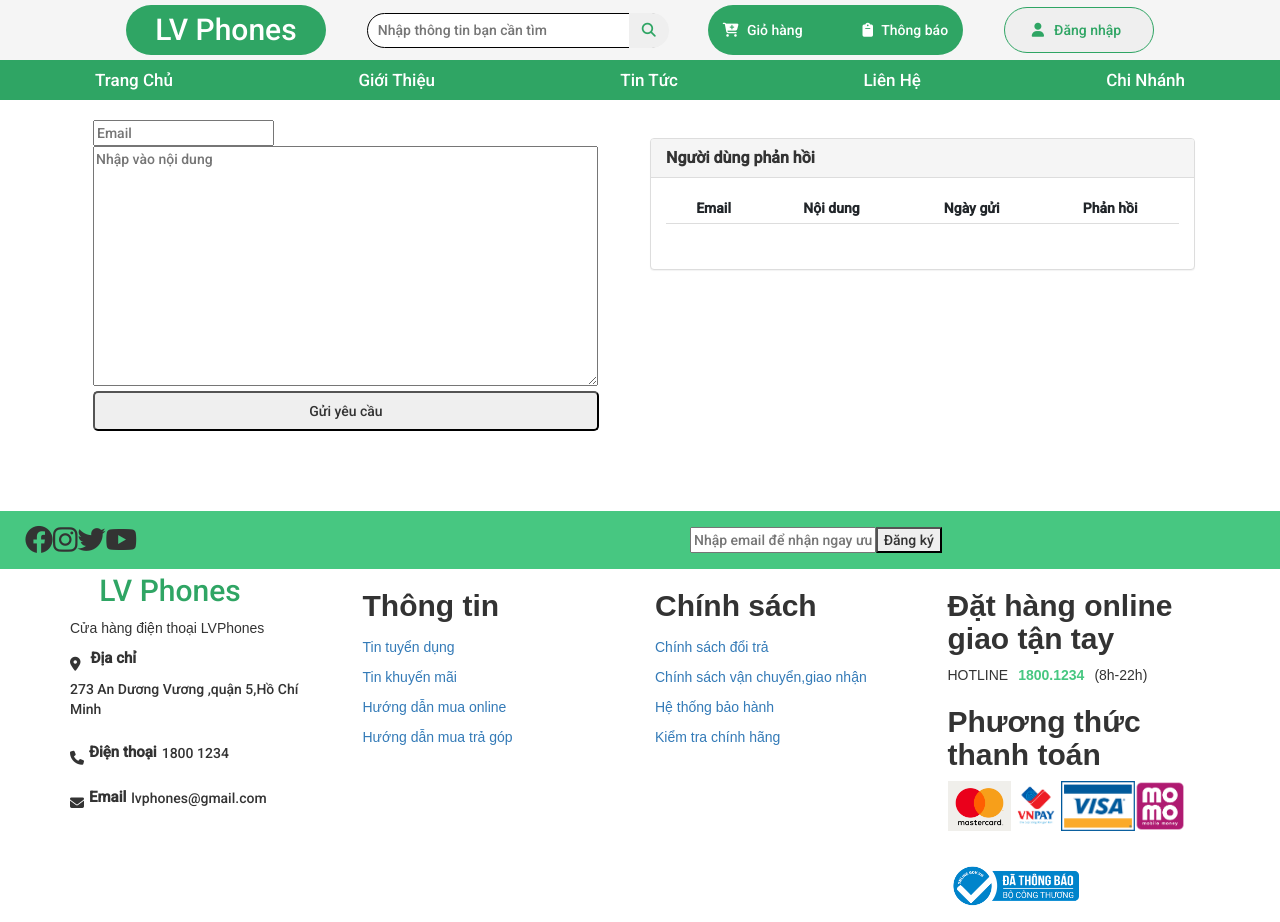
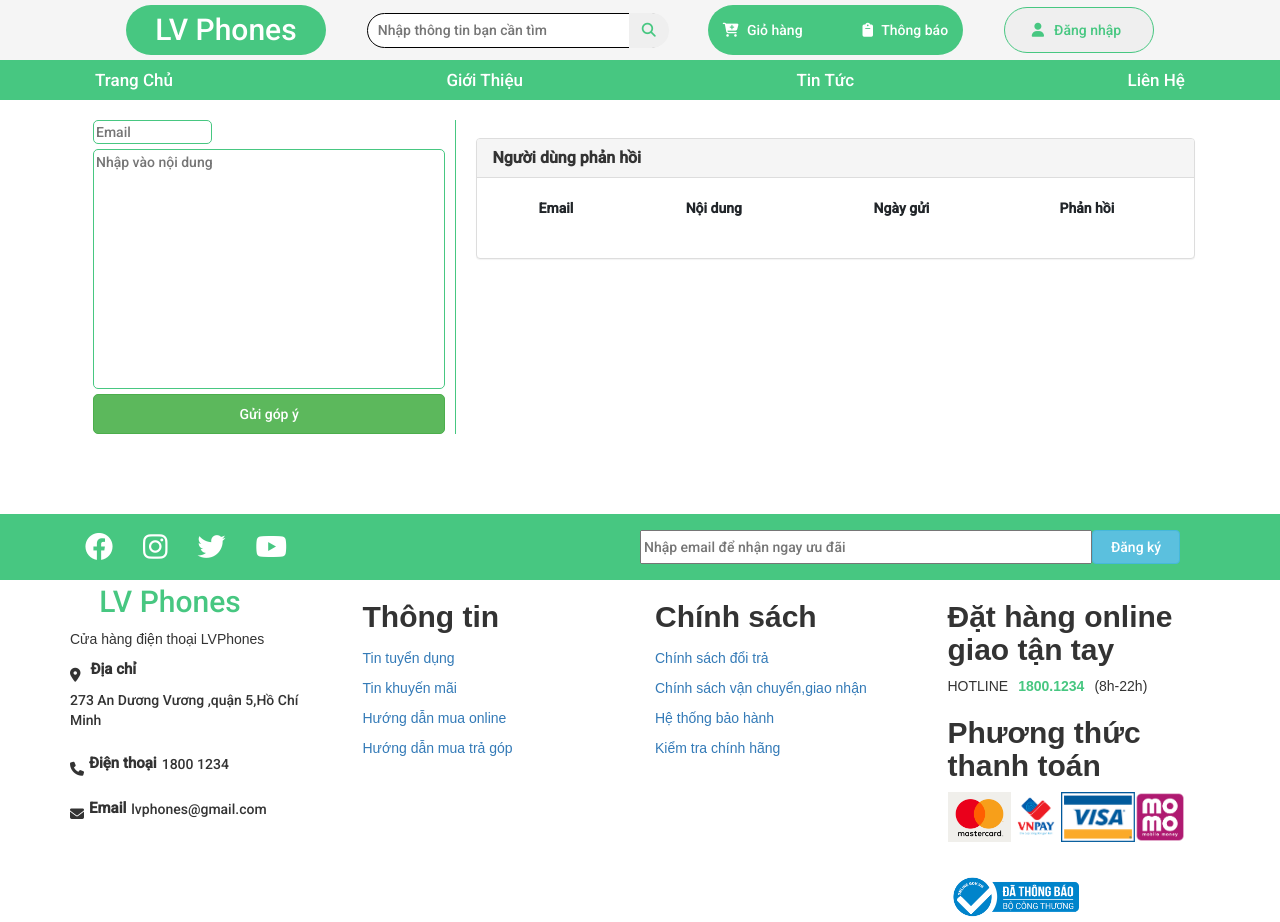
Before and after one commit to tuilatuan/LV_phones, a PHP site: page /LV_Phones/contact.php in a window 1280 px wide. Run offline with PHP 8.4, Linux system fonts and the light colour scheme; data comes from the database, SQL or seed files in the repository; some libraries are stand-ins or nearby versions.

Commit message:
update filler

```diff
--- a/contact.php
+++ b/contact.php
@@ -37,15 +37,15 @@
     ?>
     <div class="container">
         <div class="form">
-            <div class="left">
-                <form action="page/xulyfeedback.php" method="post">
-                    <input id="mail" type="text" name="email" placeholder="Email"><br />
-                    <textarea placeholder="Nhập vào nội dung" name="content" id="content" class="note" cols="30" rows="10"></textarea>
+            <div class="left" style="width:400px; padding-right: 10px; border-right: 1px solid var(--green-cl)">
+                <form action="page/xulyfeedback.php" method="post" style="width: 100% ">
+                    <input id="mail" type="text" name="email" placeholder="Email" style="border:1px solid var(--green-cl); border-radius: 5px; margin-bottom: 5px"><br />
+                    <textarea placeholder="Nhập vào nội dung" name="content" id="content" class="note" cols="30" rows="10" style="width:100% ;border-radius: 5px;border:1px solid var(--green-cl); resize:none;"></textarea>
                     <!-- <input type="text" class="note" name="content" placeholder="Nhập vào nội dung"><br /> -->
-                    <input type="submit" class="sbmbtn" name="btnsub" value="Gửi yêu cầu">
+                    <input type="submit" class="sbmbtn btn btn-success" style="width: 100%;" name="btnsub" value="Gửi góp ý">
                 </form>
             </div>
-            <div class="right">
+            <div class="right" style="width: 70%">
                 <div class="right-contact">
                 <div class="row">
 			<div class="col-md-12">
@@ -65,12 +65,31 @@
 									</tr>
 								</thead>
 								<tbody>
-									<tr>
-									<td class="text-center"></td>
-									<td class="text-center"></td>
-									<td class="text-center"></td>
-									<td class="text-center"></td>
-								</tr>
+									<?php
+									 $string = "SELECT * FROM feedback WHERE accountID  = $userId";
+									 $query = mysqli_query($con, $string);
+									 $count = 0;
+									 while ($row = mysqli_fetch_array($query)) {
+										$feedbackID = $row['feedbackID'];
+										$accountID = $row['accountID'];
+										$email = $row['email'];
+										$content = $row['content'];
+										$time = $row['time'];
+										$answer = $row['answer'];
+										echo "
+										<tr>
+										<td class='text-center'>$email</td>
+										<td class='text-center'>$content</td>
+										<td class='text-center'>$time</td>";
+										if(!empty($row['answer'])){
+											echo "<td class='text-center'>$answer</td>";
+										}else{
+											echo "<td class='text-center'>Chưa có phản hồi</td>";
+										}
+										echo "</tr>";
+									 }
+									?>
+
                             </tbody>
 							</table>
 						</div>
--- a/css/style.css
+++ b/css/style.css
@@ -145,6 +145,7 @@
   /*color*/
   --green-cl: #47c781;
   --gray-cl: #f5f5f5;
+  --gray-dark: #343a40;
   /*size*/
   --gap: 30px;
   --height-header: 60px;
@@ -346,6 +347,7 @@
   padding: 0 10px;
   position: relative;
   text-decoration: none;
+  border-radius: 2px;
 }
 #navigation .nav_menu .nav_menu-item::after {
   content: "";
--- a/css/var.css
+++ b/css/var.css
@@ -2,7 +2,7 @@
   --container: 1260px;
 
   /*color*/
-  --green-cl: #2fa564;
+  --green-cl: #47c781;
   /*size*/
   --gap: 30px;
   --height-header: 60px;
--- a/inc/footer.php
+++ b/inc/footer.php
@@ -1,8 +1,8 @@
 <div class="prefooter grid" style="margin-top: 60px;background-color: #47c781;padding: 16px 25px;">
-    <div class="grid wide">
-        <div class="row no-gutters" style="align-items: center;">
-            <div class="col l-6">
-                <div class="social-media row">
+    <div class="container">
+        <div class="row " style="align-items: center;">
+            <div class="col-md-6">
+                <div class="social-media justify-content-bettween" style="color: #fff; gap:30px;display:flex;flex-direction: row;"  >
                     <i class="fa-brands fa-facebook fa-2xl"></i>
                     <i class="fa-brands fa-instagram fa-2xl"></i>
                     <i class="fa-brands fa-twitter fa-2xl"></i>
@@ -10,10 +10,10 @@
                 </div>
             </div>
 
-            <div class="col l-4  l-o-1">
-                <form action="" class="input-email" style="display: flex;">
-                    <input type="text" placeholder="Nhập email để nhận ngay ưu đãi" name="text">
-                    <button type="button">Đăng ký</button>
+            <div class="col-md-6 row justify-content-right">
+                <form action="" class="input-email" style="display: flex;width: 100%">
+                    <input type="text" placeholder="Nhập email để nhận ngay ưu đãi" name="text" style="width: 100%;">
+                    <button type="button" class="btn btn-info" style="width: 100px">Đăng ký</button>
                 </form>
             </div>
         </div>
--- a/inc/header.php
+++ b/inc/header.php
@@ -15,7 +15,7 @@
 <div id="header">
     <div class="container">
         <div class="header_logo"><a href="index.php">LV Phones</a></div>
-        <form method="GET" action="./search.php" class="header_search">
+        <form method="GET" action="./inc/product.php" class="header_search">
             <input type="search" name="search" id="search" placeholder="Nhập thông tin bạn cần tìm" value="" />
             <button type="submit" title="Tìm kiếm">
                 <i class="fa-solid fa-magnifying-glass"></i>
@@ -73,7 +73,6 @@
             <a href="intro.php" class="nav_menu-item">Giới thiệu</a>
             <a href="" class="nav_menu-item">Tin tức</a>
             <a href="contact.php" class="nav_menu-item">Liên hệ</a>
-            <a href="" class="nav_menu-item">Chi nhánh</a>
         </div>
     </div>
 </div>
--- a/page/_logout.php
+++ b/page/_logout.php
@@ -5,7 +5,12 @@
 unset($_SESSION["staffloggedin  "]);
 unset($_SESSION["loggedin"]);
 unset($_SESSION["username"]);
+unset($_SESSION["adminname"]);
+unset($_SESSION["staffname"]);
+unset($_SESSION["roleadmin"]);
 unset($_SESSION["accountID"]);
+unset($_SESSION["rolestaff"]);
+
 
 // session_unset();
 // session_destroy();
--- a/page/xulyfeedback.php
+++ b/page/xulyfeedback.php
@@ -8,6 +8,6 @@
         $email = $_POST['email'];
         $str = "INSERT INTO `feedback`(`accountID`, `content`, `email`) VALUES ('$userId','$content','$email')";
         $query = mysqli_query($con,$str);
-        echo '<script>;window.history.back(1);</script>';
+        header("location: http://localhost/LV_Phones/contact.php");
     }
 }
```
Also changed, not shown: inc/product.php (+22 -2 lines), index.php (+57 -8 lines).
